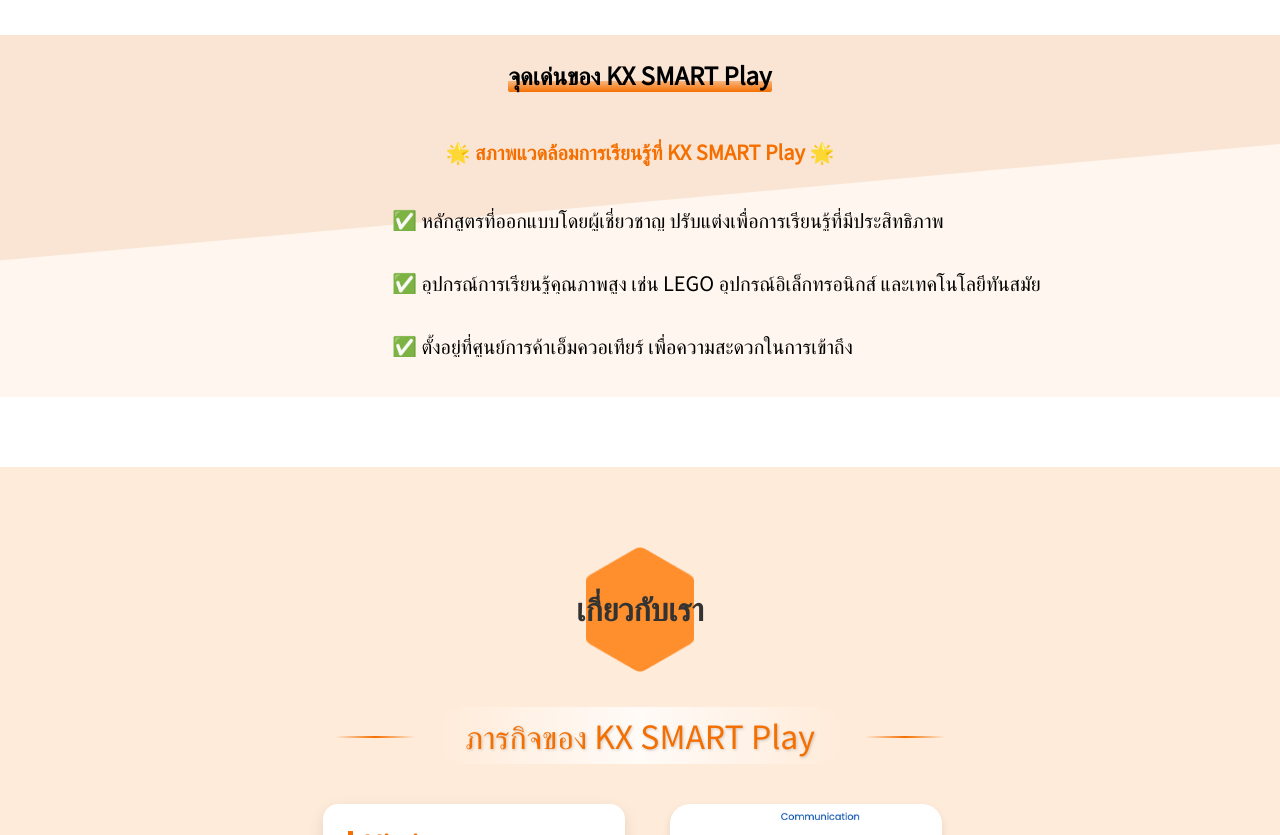
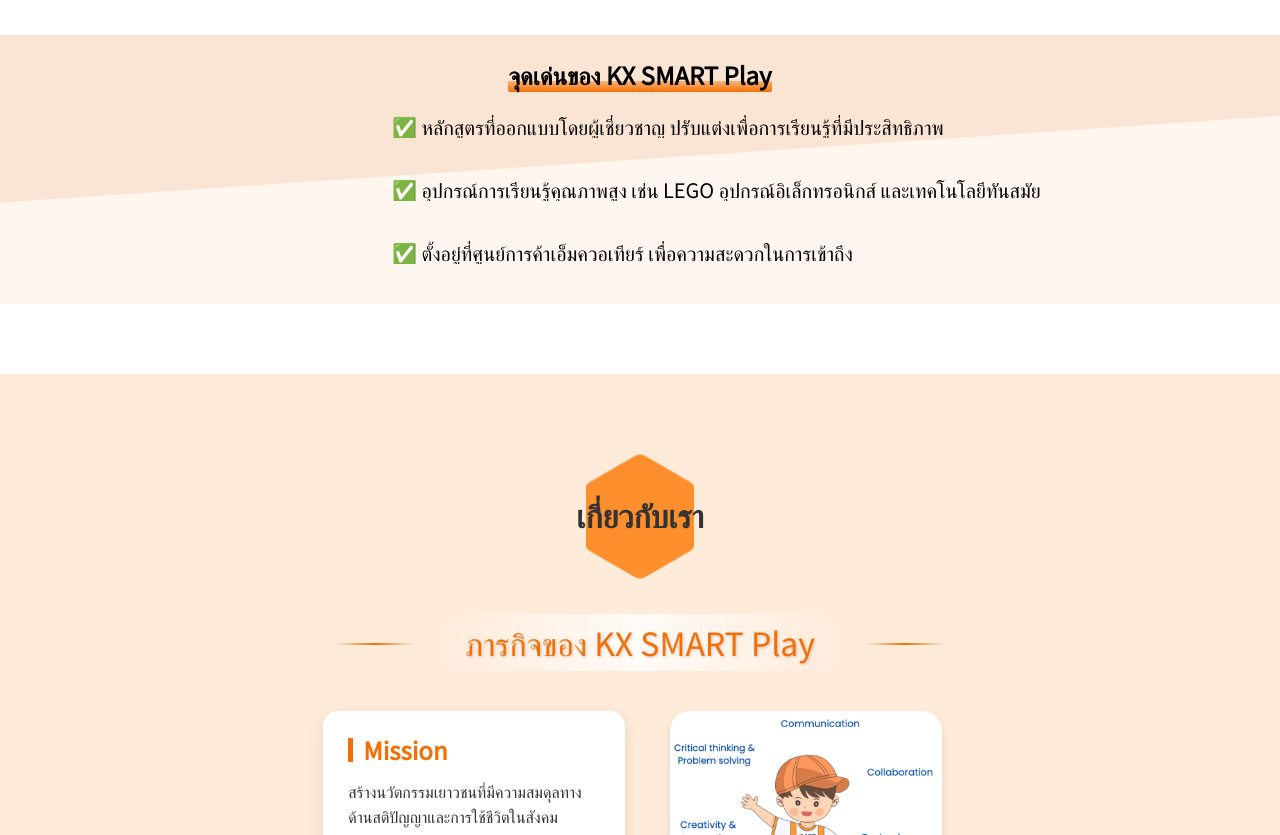
Before and after one commit to leequeRz/KXWebsite, a plain HTML site: page index.html in a window 1280 px wide. Shown: the part 3340-4175 px from the top of the page. Drawn offline with nearby package versions, Linux system fonts and the light colour scheme; a web font is replaced by a local one.

Commit message:
adjust image size and delete topic environment KX SMART Play

```diff
--- a/index.html
+++ b/index.html
@@ -248,9 +248,9 @@
     <section class="top_strength">
       <div class="top_strength-inner">
         <h2 class="top_strength-title m_sub-title"><span class="m_sub-title-line" data-translate="topic_strength">จุดเด่นของ KX SMART Play</span></h2>
-        <div class="top_strength-wrapper">
+        <!-- <div class="top_strength-wrapper">
           <h3 class="top_strength-simple-title" data-translate="info_para4">🌟 สภาพแวดล้อมการเรียนรู้ที่ KX SMART Play 🌟</h3>
-        </div>
+        </div> -->
         <div class="top_strength-unit01">
           <ul>
           <li><h3 class="top_strength-unit01-title"><span class="top_strength-unit01-title-icon responsive-text" data-translate="title_strength1">หลักสูตรที่ออกแบบโดยผู้เชี่ยวชาญ ปรับแต่งเพื่อการเรียนรู้ที่มีประสิทธิภาพ</span></h3></li>
```
Also changed, not shown: img/course_basicelec.png, img/course_codingskill.png, img/course_codingskill2.png, img/course_complexproblemsolving.png, img/course_creative_foundation.png, img/course_creative_problemsolving.png.
